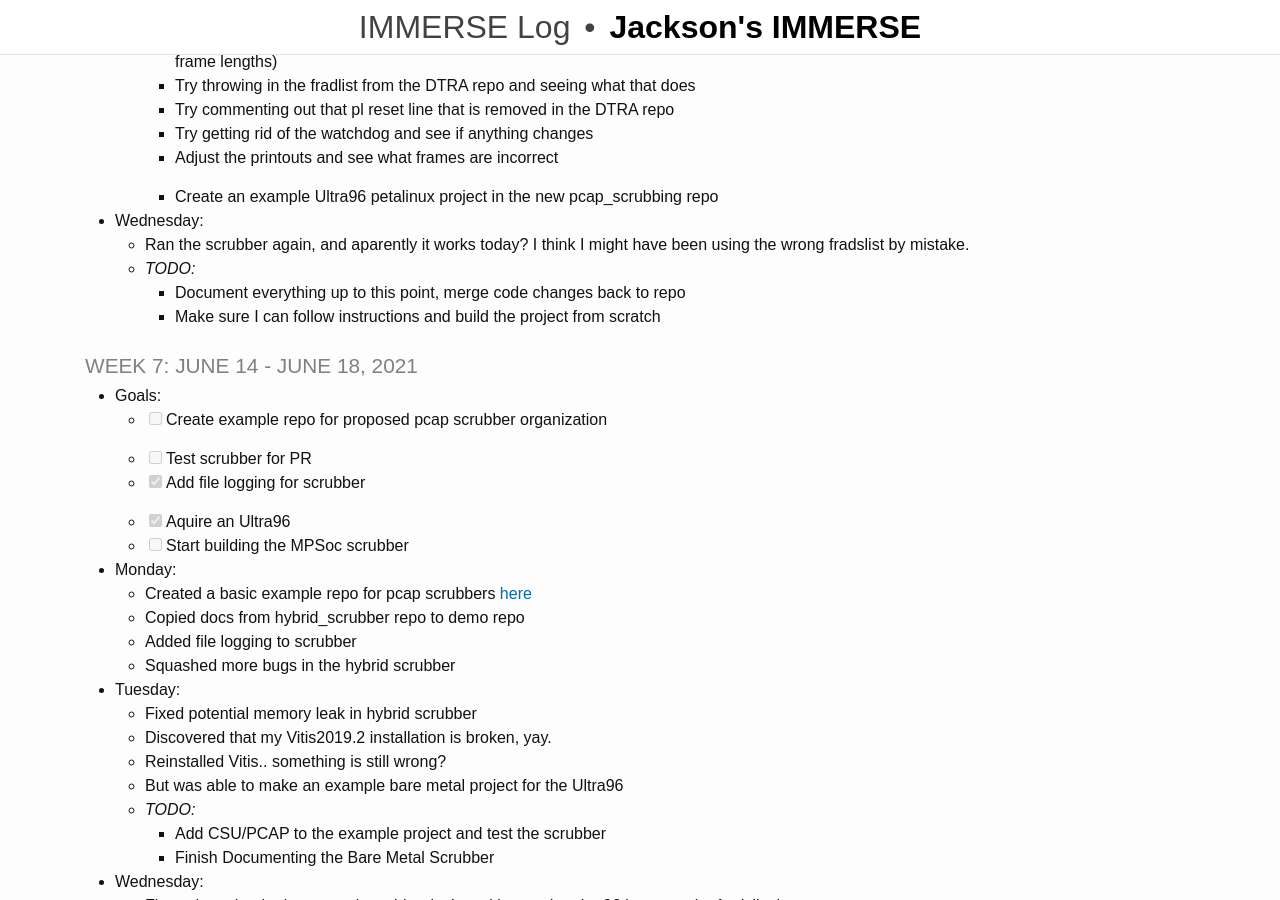
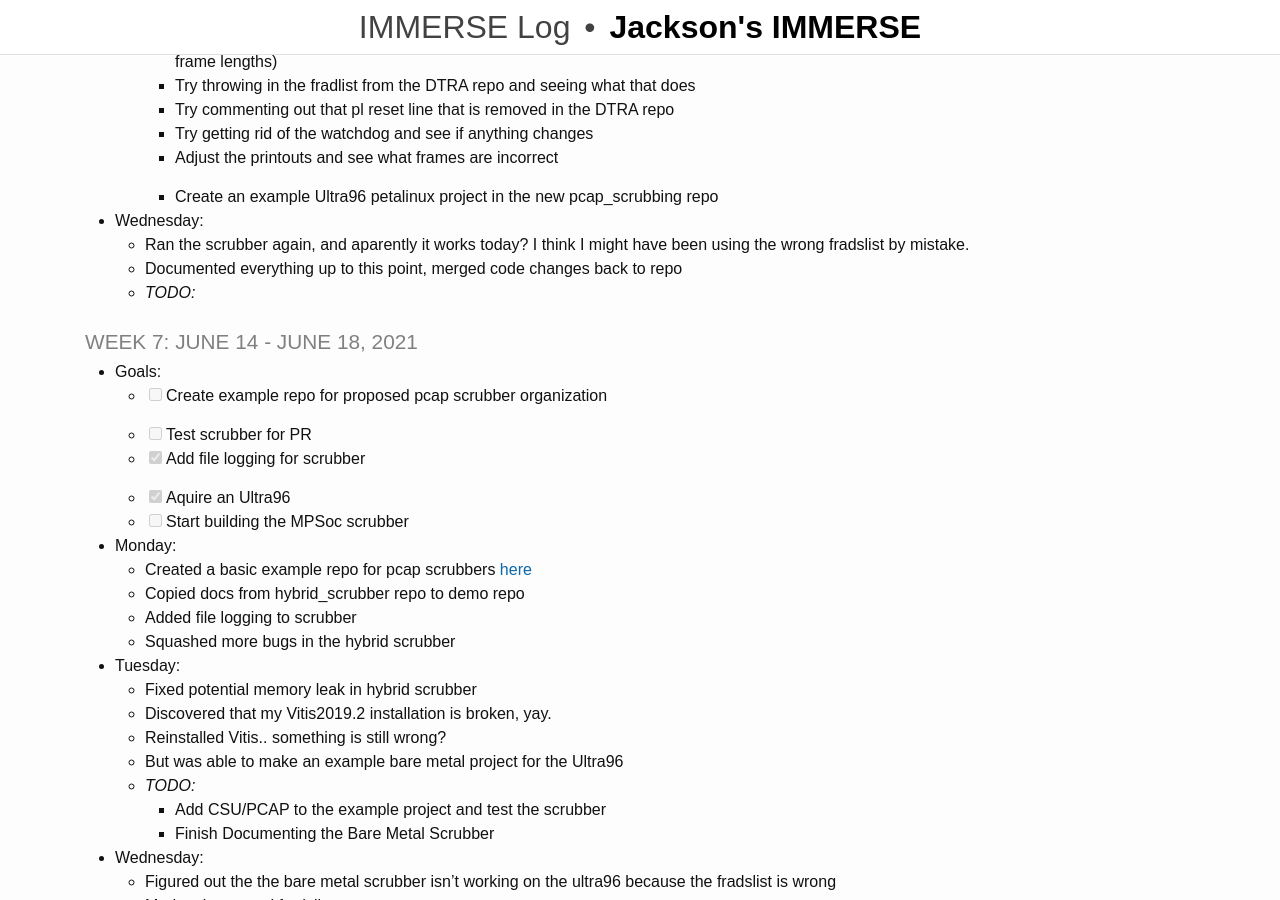
Before and after one commit to rjsmith1999/IMMERSE, a Jekyll site: the page built from _pages/log.md, in a window 1280 px wide and 900 px high, scrolled down 632 px. Built offline with Jekyll 4.4.1, drawn with Linux system fonts in a browser that asks for light colours.

Commit message:
Update Log

```diff
--- a/_pages/log.md
+++ b/_pages/log.md
@@ -17,7 +17,7 @@ title: IMMERSE Log
 ### Week 8: June 21 - June 25, 2021
 * **Goals**:
   - [ ] Start building Petalinux for Ultra96
-  - [ ] Continue debugging the baremetal MPSoc scrubber
+  - [x] Continue debugging the baremetal MPSoc scrubber
 
 * **Monday**:
   - Worked more on disecting my example bitstream for the Ultra96.
@@ -40,9 +40,8 @@ title: IMMERSE Log
 
 * **Wednesday**:
   - Ran the scrubber again, and aparently it works today? I think I might have been using the wrong fradslist by mistake.
+  - Documented everything up to this point, merged code changes back to repo
   - _TODO:_
-    - Document everything up to this point, merge code changes back to repo
-    - Make sure I can follow instructions and build the project from scratch
 
 
 ### Week 7: June 14 - June 18, 2021
```
